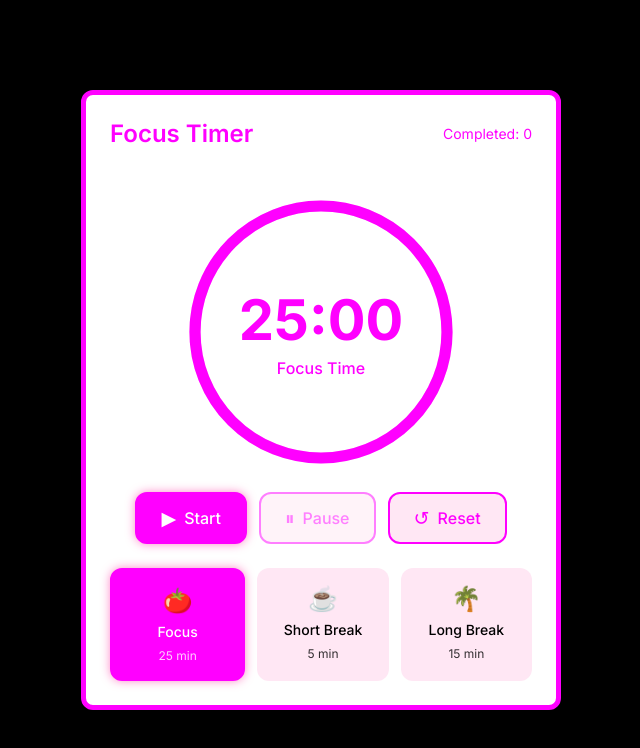
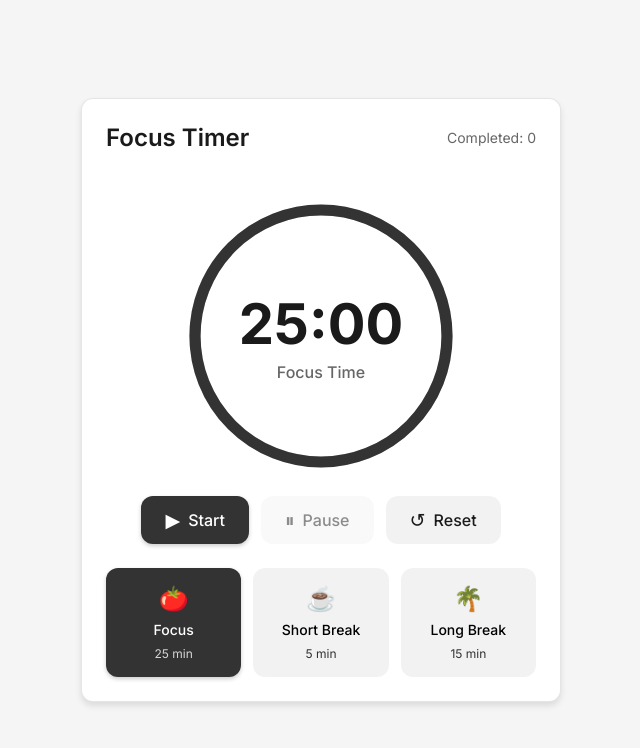
Before and after one commit to glenlubbert/BYOA-Pomodoro, a plain HTML site: page index.html in a window 1280 px wide. Shown: the whole page, without its empty margins (319-959 px from the left). Drawn offline with Linux system fonts and the light colour scheme.

Commit message:
Update: Changed to greyscale color scheme

```diff
--- a/styles.css
+++ b/styles.css
@@ -1,11 +1,11 @@
 :root {
-    --primary-color: #FF00FF; /* Magenta - Very bright color */
-    --primary-dark: #FF00FF;
-    --secondary-color: #FF00FF;
-    --danger-color: #FF00FF;
-    --text-color: #000000;
-    --background-color: #000000;
-    --card-color: #FFFFFF;
+    --primary-color: #333333; /* Dark Grey */
+    --primary-dark: #1a1a1a; /* Almost Black */
+    --secondary-color: #666666; /* Medium Grey */
+    --danger-color: #999999; /* Light Grey */
+    --text-color: #333333; /* Dark Grey */
+    --background-color: #f5f5f5; /* Light Grey */
+    --card-color: #ffffff; /* White */
     --border-radius: 12px;
     --shadow: 0 4px 6px rgba(0, 0, 0, 0.1);
 }
@@ -18,8 +18,8 @@
 }
 
 body {
-    background-color: var(--background-color) !important;
-    color: var(--text-color) !important;
+    background-color: var(--background-color);
+    color: var(--text-color);
     min-height: 100vh;
     display: flex;
     justify-content: center;
@@ -37,7 +37,7 @@ body {
     display: flex;
     flex-direction: column;
     gap: 24px;
-    border: 5px solid var(--primary-color) !important;
+    border: 1px solid rgba(0, 0, 0, 0.1);
 }
 
 header {
@@ -49,12 +49,12 @@ header {
 h1 {
     font-size: 1.5rem;
     font-weight: 600;
-    color: var(--primary-color) !important;
+    color: var(--primary-dark);
 }
 
 .stats {
     font-size: 0.875rem;
-    color: var(--primary-color) !important;
+    color: var(--secondary-color);
 }
 
 .timer-container {
@@ -78,13 +78,13 @@ h1 {
 
 .timer-background {
     fill: none;
-    stroke: rgba(255, 20, 147, 0.1);
+    stroke: rgba(0, 0, 0, 0.1);
     stroke-width: 4;
 }
 
 .timer-progress {
     fill: none;
-    stroke: var(--primary-color) !important;
+    stroke: var(--primary-color);
     stroke-width: 4;
     stroke-linecap: round;
     transition: stroke-dashoffset 0.3s ease;
@@ -101,13 +101,13 @@ h1 {
 .time-display {
     font-size: 3.5rem;
     font-weight: 700;
-    color: var(--primary-color) !important;
+    color: var(--primary-dark);
     margin-bottom: 4px;
 }
 
 .timer-label {
     font-size: 1rem;
-    color: var(--primary-color) !important;
+    color: var(--secondary-color);
     font-weight: 500;
 }
 
@@ -131,16 +131,14 @@ h1 {
 }
 
 .control-btn.primary {
-    background-color: var(--primary-color) !important;
-    color: white !important;
-    box-shadow: 0 0 10px rgba(255, 20, 147, 0.5);
-    border: 2px solid var(--primary-color) !important;
+    background-color: var(--primary-color);
+    color: white;
+    box-shadow: 0 2px 4px rgba(0, 0, 0, 0.2);
 }
 
 .control-btn.secondary {
-    background-color: rgba(255, 20, 147, 0.1);
+    background-color: rgba(0, 0, 0, 0.05);
     color: var(--primary-dark);
-    border: 2px solid var(--primary-color) !important;
 }
 
 .control-btn:disabled {
@@ -150,7 +148,7 @@ h1 {
 
 .control-btn:hover:not(:disabled) {
     transform: translateY(-2px);
-    box-shadow: 0 0 15px rgba(255, 20, 147, 0.7);
+    box-shadow: 0 4px 8px rgba(0, 0, 0, 0.2);
 }
 
 .btn-icon {
@@ -172,16 +170,15 @@ h1 {
     padding: 16px;
     border: none;
     border-radius: var(--border-radius);
-    background-color: rgba(255, 20, 147, 0.1);
+    background-color: rgba(0, 0, 0, 0.05);
     cursor: pointer;
     transition: all 0.2s ease;
 }
 
 .mode.active {
-    background-color: var(--primary-color) !important;
-    color: white !important;
-    box-shadow: 0 0 10px rgba(255, 20, 147, 0.5);
-    border: 2px solid var(--primary-color) !important;
+    background-color: var(--primary-color);
+    color: white;
+    box-shadow: 0 2px 4px rgba(0, 0, 0, 0.2);
 }
 
 .mode-icon {
@@ -199,7 +196,7 @@ h1 {
 }
 
 .mode:hover:not(.active) {
-    background-color: rgba(255, 20, 147, 0.2);
+    background-color: rgba(0, 0, 0, 0.1);
 }
 
 @media (max-width: 480px) {
```
